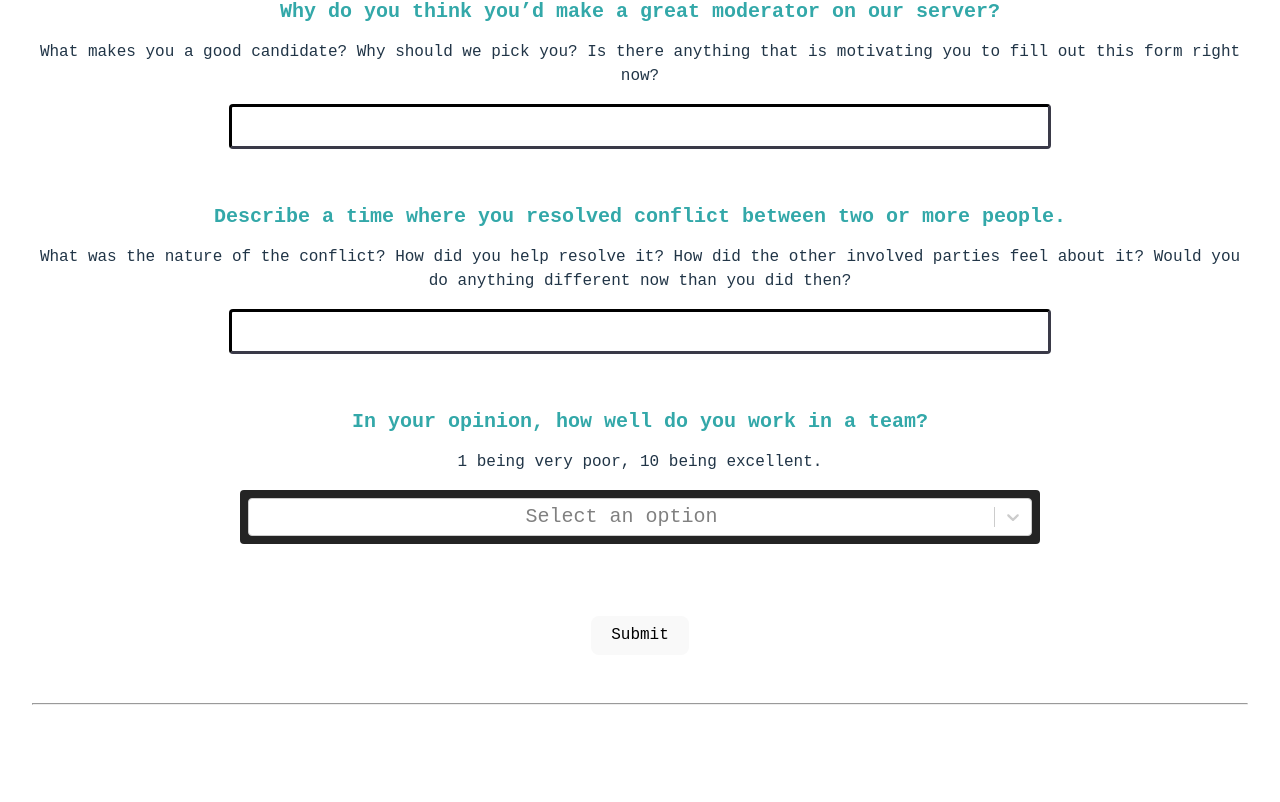
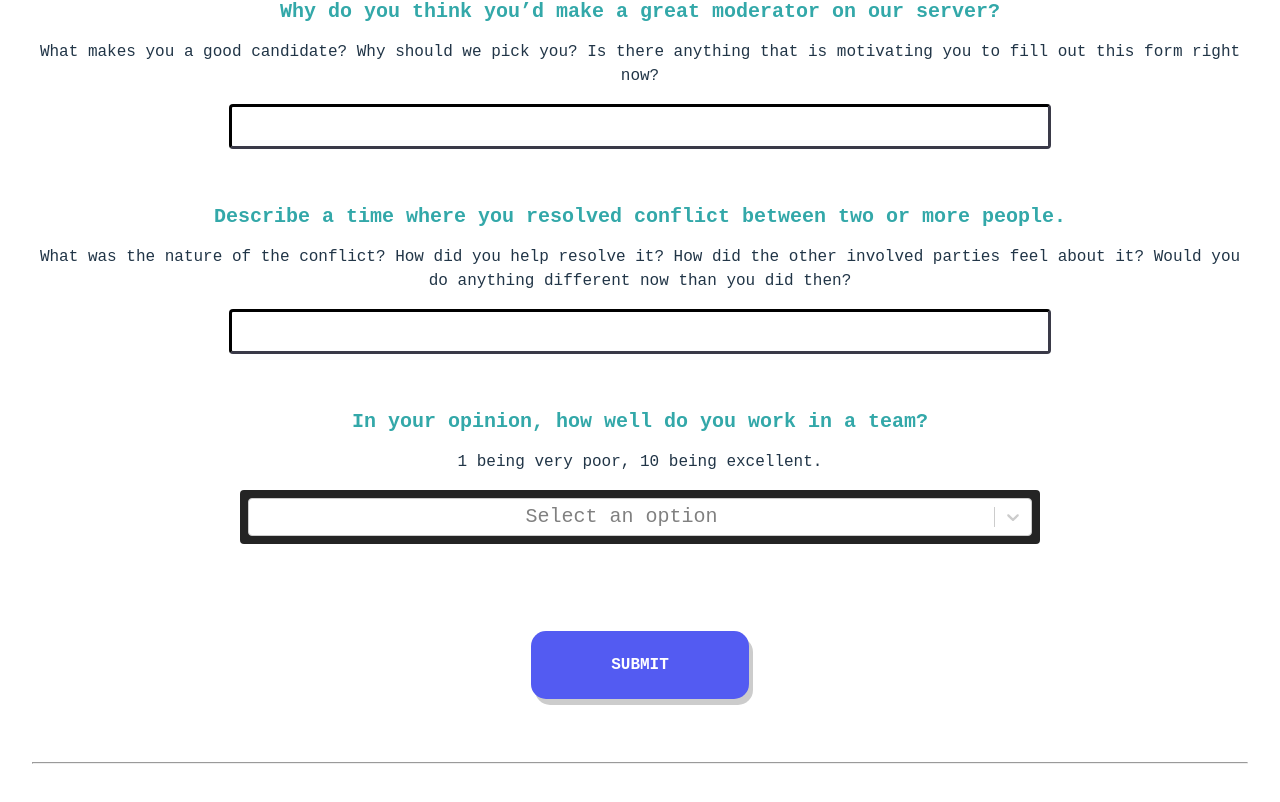
Before and after one commit to JamieOnSootMC/WSDiscordApplications, a React (Vite) app: page /apply in a window 1280 px wide. Shown: the part 3105-3907 px from the top of the page. Built offline with nearby package versions, Linux system fonts and the light colour scheme; a web font is replaced by a local one.

Commit message:
Make the button look cool

```diff
--- a/src/pages/Apply.tsx
+++ b/src/pages/Apply.tsx
@@ -361,7 +361,7 @@ function Application() {
                             <br/>
                             <br/>
 
-                            <button type="submit" disabled={isSubmitting}>
+                            <button className="submit" type="submit" disabled={isSubmitting}>
                                 Submit
                             </button>
                         </form>
--- a/src/stylesheets/Application.css
+++ b/src/stylesheets/Application.css
@@ -32,3 +32,28 @@ label {
     background-color: #242424;
     flood-color: #242424;
 }
+
+.submit {
+     border: none;
+     padding: 25px 80px;
+     margin: 15px 30px;
+     border-radius: 15px;
+     text-transform: uppercase;
+     font-weight: 600;
+     position: relative;
+     background: #535bf2;
+     color: #fff;
+     box-shadow: 4px 6px rgba(0, 0, 0, 0.2);
+ }
+
+.submit:hover {
+    box-shadow: 2px 4px rgba(0, 0, 0, 0.2);
+    top: 2px;
+    left: 2px;
+}
+
+.submit:active {
+    box-shadow: 0 0 rgba(0, 0, 0, 0.2);
+    top: 4px;
+    left: 4px;
+}
```
